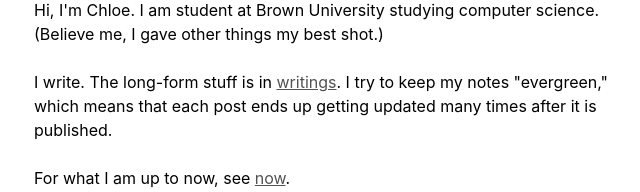
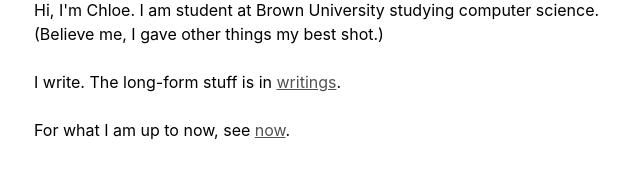
Before and after one commit to qiaochloe/blog, a Next.js app: page /about in a window 1280 px wide. Shown: the part 366-558 px from the top of the page, without its empty margins (318-958 px from the left). Built offline with nearby package versions, Linux system fonts and the light colour scheme.

Commit message:
Minor edits

```diff
--- a/app/about/page.tsx
+++ b/app/about/page.tsx
@@ -23,8 +23,7 @@
         <Link href="/writings" className="text-neutral-600 underline">
           writings
         </Link>
-        . I try to keep my notes "evergreen," which means that each post ends up
-        getting updated many times after it is published.
+        .
       </p>
       <br />
       <p>
--- a/app/components/Media.tsx
+++ b/app/components/Media.tsx
@@ -350,7 +350,7 @@
               a.finishedDate instanceof Date &&
               b.finishedDate instanceof Date
             ) {
-              return -a.finishedDate.getTime() + b.finishedDate.getTime();
+              return a.finishedDate.getTime() - b.finishedDate.getTime();
             }
 
             // Strings should be sorted according to finishedDates array
@@ -370,7 +370,7 @@
 
             // Sort by date first, and then alphabetically by title
             if (dateNumberA != dateNumberB) {
-              return dateNumberA - dateNumberB;
+              return -dateNumberA + dateNumberB;
             }
             return a.title.localeCompare(b.title);
           })
--- a/app/markdown/courses.mdx
+++ b/app/markdown/courses.mdx
@@ -25,7 +25,7 @@
 | [**Fall 2024**](#fall-2024)     | [CSCI 1680](#csci-1680)     | Computer Networks                                                   |
 |                                 | [CSCI 2952R](#csci-2952r)   | Systems Transforming Systems                                        |
 |                                 | [CSCI 1970](#csci-1970)     | Individual Independent Study                                        |
-|                                 | [MATH 1520](#math-1520)     | Abstract Algebra                                                    |
+|                                 | [MATH 1530](#math-1530)     | Abstract Algebra                                                    |
 |                                 | [EGYT 1310](#egyt-1310)     | Middle Egyptian I                                                   |
 | [**Spring 2025**](#spring-2025) | [CSCI 1670](#csci-16701690) | Operating Systems                                                   |
 |                                 | [CSCI 1690](#csci-16701690) | Operating Systems Lab                                               |
```
